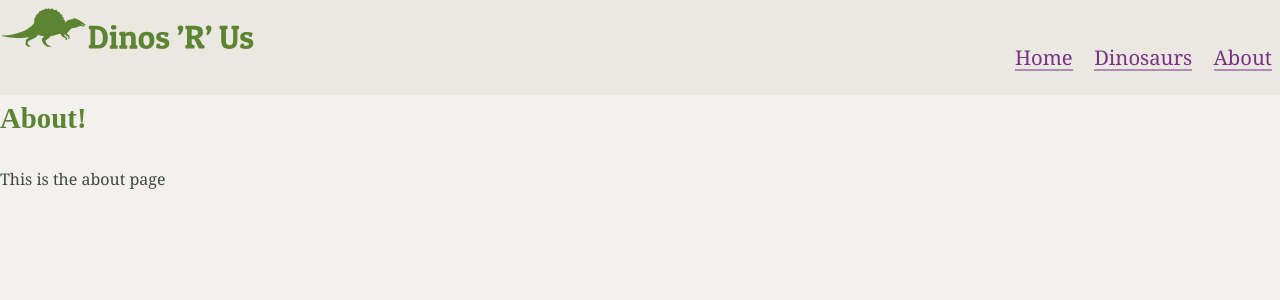
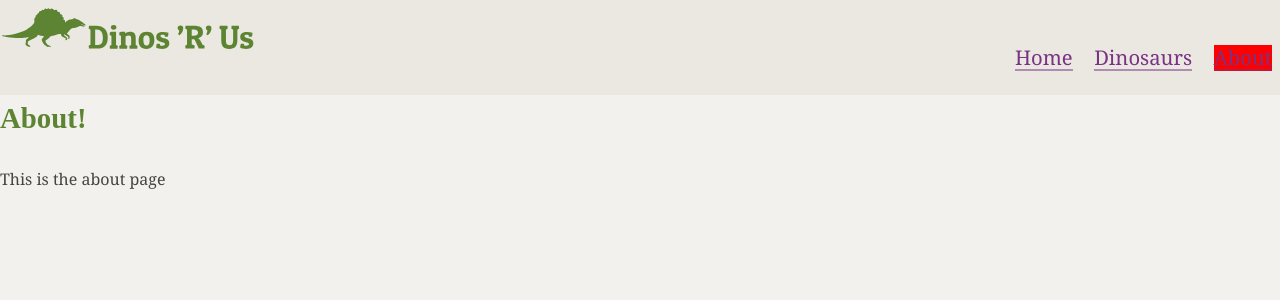
Before and after one commit to chloelavergne/inclass-ecommerce, a Jekyll site: the page built from about.html, in a window 1280 px wide. Shown: the top 300 px of the page. Built offline with Jekyll 4.4.1, drawn with Linux system fonts in a browser that asks for light colours; some web fonts are replaced; Markdown is read by kramdown in place of the engine named in the settings.

Commit message:
highlighted navigation

```diff
--- a/_layouts/default.html
+++ b/_layouts/default.html
@@ -30,13 +30,13 @@
     <nav class="unit unit-s-1 unit-m-1 unit-l-2-3">
       <ul class="list-group giga brand-family push-0 nav">
         <li class="list-group-item list-group-item-inline">
-          <a href="{{site.baseurl}}/">Home</a>
+          <a class="{% if page.url == '/' %}current{% endif %}" href="{{site.baseurl}}/">Home</a>
         </li>
         <li class="list-group-item list-group-item-inline">
-          <a href="{{site.baseurl}}/dino/">Dinosaurs</a>
+          <a href="{{site.baseurl}}/dinos/">Dinosaurs</a>
         </li>
         <li class="list-group-item list-group-item-inline">
-          <a href="{{site.baseurl}}/about/">About</a>
+          <a class="{% if page.url == '/about/' %}current{% endif %}" href="{{site.baseurl}}/about/">About</a>
         </li>
       </ul>
     </nav>
--- a/css/header.css
+++ b/css/header.css
@@ -25,6 +25,10 @@
   margin: 0 0.4em;
 }
 
+.current{
+	background-color: red;
+}
+
 @media only screen and (min-width: 50em) {
 
   .nav {
--- a/index.html
+++ b/index.html
@@ -1,3 +1,5 @@
-
+---
+layout: default
+---
 <h1>Dino 'R' Us</h1>
 <p>Lorem Ipsim dolor sit amet, consectueter adipiscing elit.</p>
```
